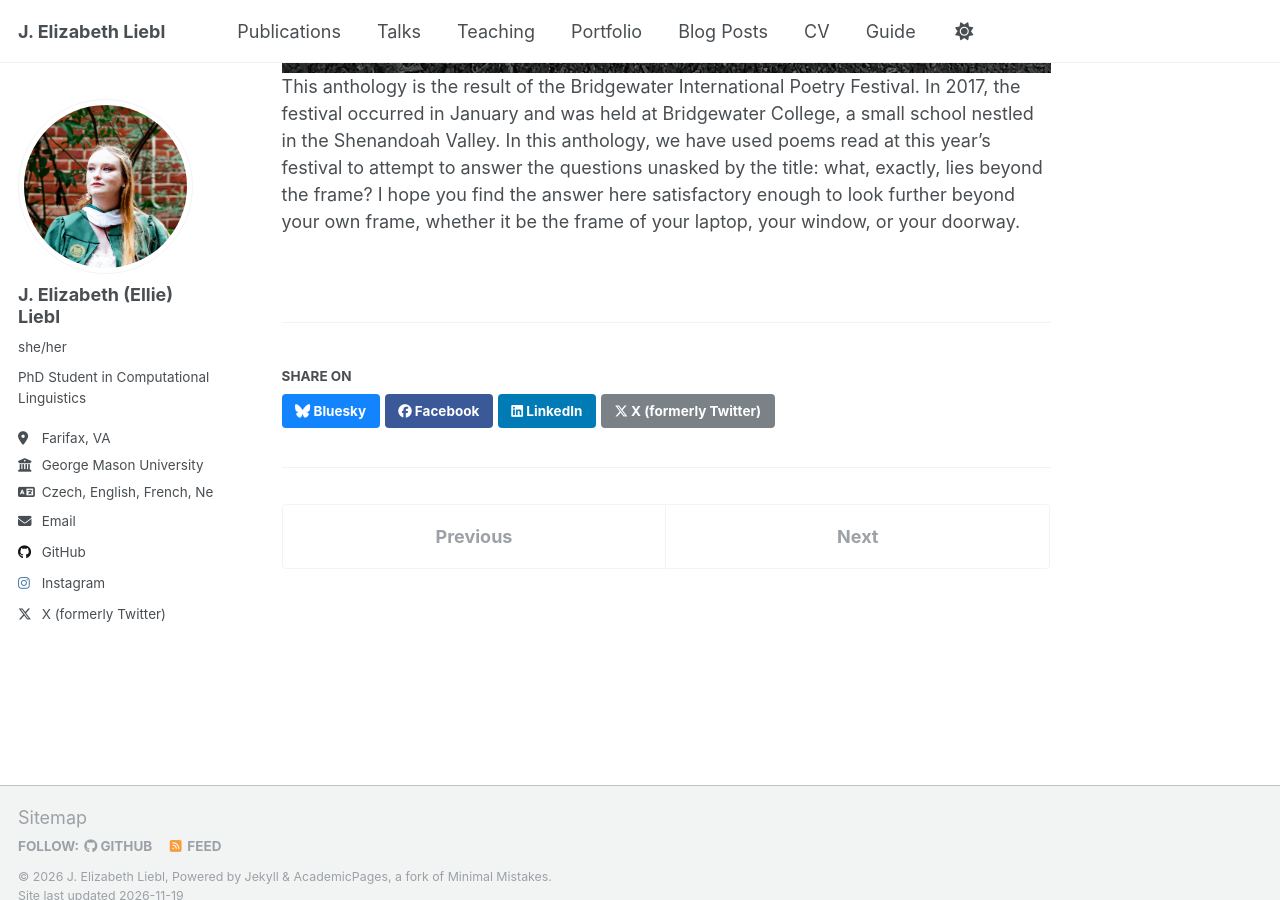
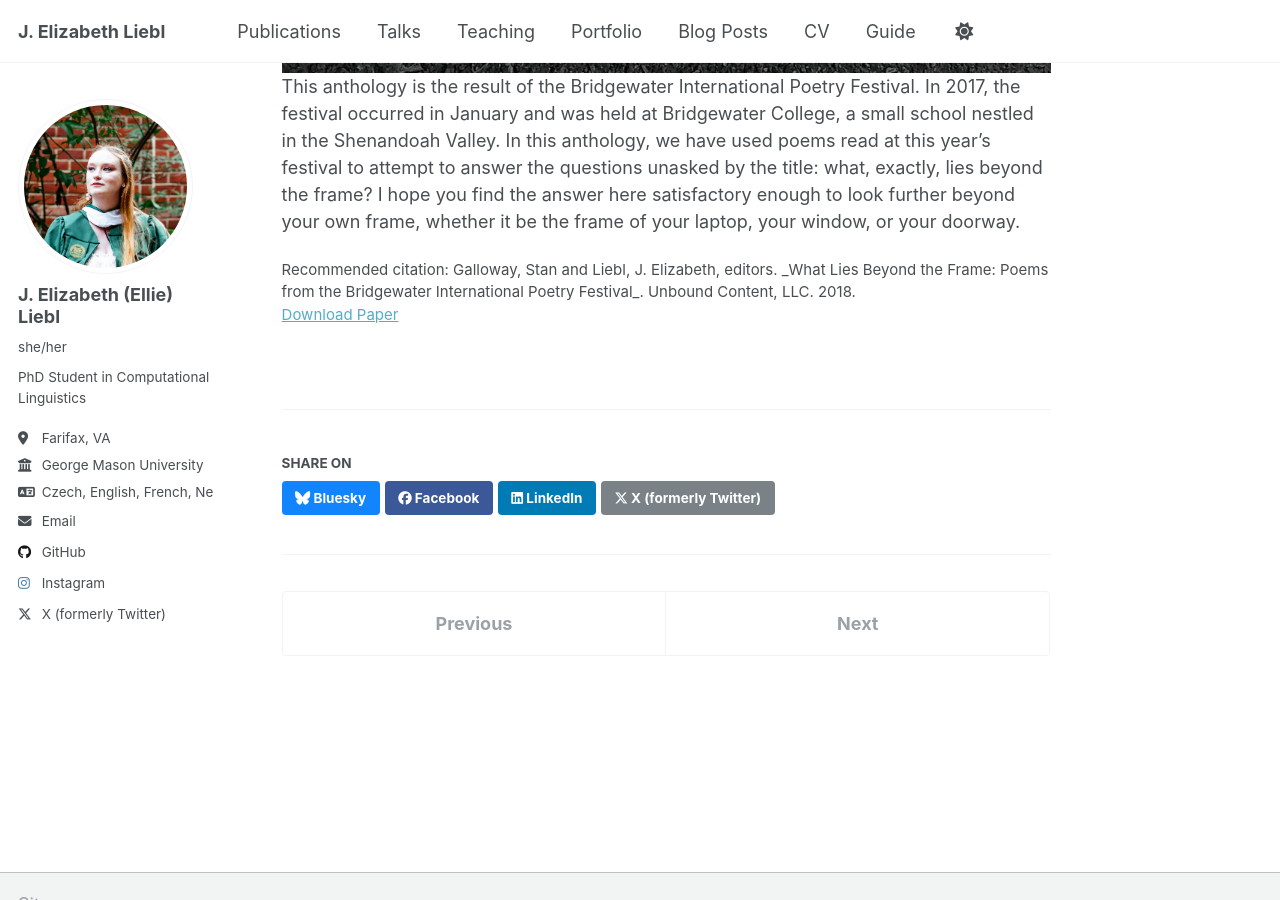
Before and after one commit to ellie-liebl/ellie-liebl.github.io, a Jekyll site: the page built from _publications/2018-What-Lies-Beyond-the-Frame.md, in a window 1280 px wide and 900 px high, scrolled down 1276 px. Built offline with Jekyll 4.4.1, drawn with Linux system fonts in a browser that asks for light colours.

Commit message:
Add citation to 2018 anthology publication

```diff
--- a/_publications/2018-What-Lies-Beyond-the-Frame.md
+++ b/_publications/2018-What-Lies-Beyond-the-Frame.md
@@ -7,6 +7,7 @@ excerpt: "This anthology is the result of the Bridgewater International Poetry F
 date: 2018-08-22
 venue: '2017 Bridgewater International Poetry Festival'
 paperurl: 'https://a.co/d/hH9urBn'
+citation: 'Galloway, Stan and Liebl, J. Elizabeth, editors. _What Lies Beyond the Frame: Poems from the Bridgewater International Poetry Festival_. Unbound Content, LLC. 2018.'
 ---
 ![We Are Residents Here cover](/images/What_Lies_Beyond_the_Frame.jpg)
 This anthology is the result of the Bridgewater International Poetry Festival. In 2017, the festival occurred in January and was held at Bridgewater College, a small school nestled in the Shenandoah Valley. In this anthology, we have used poems read at this year's festival to attempt to answer the questions unasked by the title: what, exactly, lies beyond the frame? I hope you find the answer here satisfactory enough to look further beyond your own frame, whether it be the frame of your laptop, your window, or your doorway.
```
